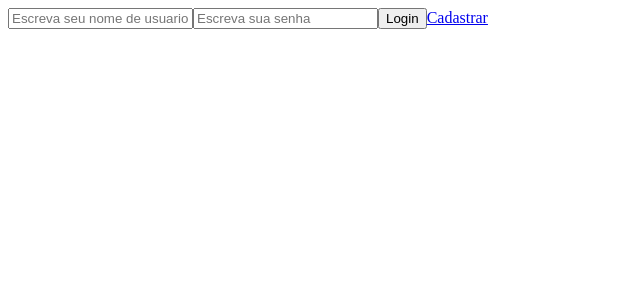
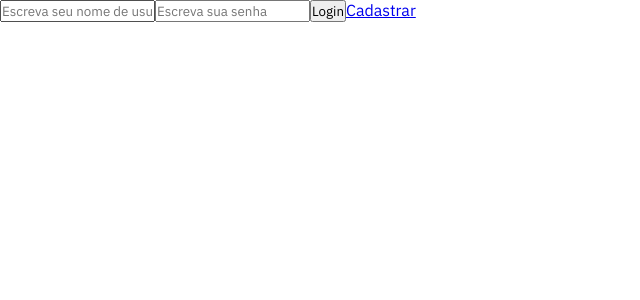
Before and after one commit to GusttavoCDN-zz/ng_wallet, a React (Vite) app in the folder frontend/: page /signin in a window 1280 px wide. Shown: the top 300 px of the page, without its empty margins (0-640 px from the left). Built offline with nearby package versions, Linux system fonts and the light colour scheme.

Commit message:
feat(frontend): header component

```diff
--- a/frontend/index.html
+++ b/frontend/index.html
@@ -1,6 +1,12 @@
 <!DOCTYPE html>
 <html lang="en">
   <head>
+    <link rel="preconnect" href="https://fonts.googleapis.com" />
+    <link rel="preconnect" href="https://fonts.gstatic.com" crossorigin />
+    <link
+      href="https://fonts.googleapis.com/css2?family=IBM+Plex+Sans:wght@400;500;700&display=swap"
+      rel="stylesheet"
+    />
     <meta charset="UTF-8" />
     <link rel="icon" type="image/svg+xml" href="/src/favicon.svg" />
     <meta name="viewport" content="width=device-width, initial-scale=1.0" />
--- a/frontend/package.json
+++ b/frontend/package.json
@@ -36,6 +36,7 @@
     "eslint-plugin-react-hooks": "^4.6.0",
     "prettier": "^2.7.1",
     "typescript": "^4.8.2",
+    "typescript-styled-plugin": "^0.18.2",
     "vite": "^3.0.9"
   }
 }
--- /dev/null
+++ b/frontend/src/@types/User.ts
@@ -0,0 +1,6 @@
+export type User = {
+  id: number;
+  username: string;
+  account: string;
+  token: string;
+};
--- a/frontend/src/@types/index.ts
+++ b/frontend/src/@types/index.ts
@@ -1 +1,2 @@
 export * from './UserCredentials';
+export * from './User';
--- a/frontend/src/App.tsx
+++ b/frontend/src/App.tsx
@@ -2,13 +2,17 @@ import { Route, Routes } from 'react-router-dom';
 import { Dashboard } from './pages/Dashboard';
 import { SignIn } from './pages/SignIn';
 import { SignUp } from './pages/SignUp';
+import { GlobalStyle } from './styles/global';
 
 export function App() {
   return (
-    <Routes>
-      <Route path="/signin" element={<SignIn />} />
-      <Route path="/signup" element={<SignUp />} />
-      <Route path="dashboard" element={<Dashboard />} />
-    </Routes>
+    <>
+      <GlobalStyle />
+      <Routes>
+        <Route path="/signin" element={<SignIn />} />
+        <Route path="/signup" element={<SignUp />} />
+        <Route path="dashboard" element={<Dashboard />} />
+      </Routes>
+    </>
   );
 }
--- /dev/null
+++ b/frontend/src/components/Header/index.tsx
@@ -0,0 +1,15 @@
+import { User } from '../../@types';
+import { useLocalStorage } from '../../hooks/useStorage';
+import { Header as StyledHeader } from './styles';
+
+export function Header() {
+  const [{ username }] = useLocalStorage<User>('user');
+
+  return (
+    <StyledHeader>
+      <h1>NG Wallet</h1>
+      <h2>{username}</h2>
+      <button type="button">Nova Transação</button>
+    </StyledHeader>
+  );
+}
--- /dev/null
+++ b/frontend/src/components/Header/styles.ts
@@ -0,0 +1,21 @@
+import styled from 'styled-components';
+
+export const Header = styled.header`
+  display: flex;
+  align-items: center;
+  justify-content: space-between;
+
+  padding: 1rem 2rem;
+  background-color: #000000;
+  color: #ffffff;
+
+  button {
+    font-size: 1rem;
+    color: #ffffff;
+    background: #000000;
+    border: 1px solid #ffffff;
+    padding: 0 2rem;
+    border-radius: 2rem;
+    height: 3rem;
+  }
+`;
--- a/frontend/src/hooks/useStorage.ts
+++ b/frontend/src/hooks/useStorage.ts
@@ -2,9 +2,10 @@
 /* eslint-disable @typescript-eslint/no-explicit-any */
 import { useCallback, useState, useEffect } from 'react';
 
-function useStorage(key: string, defaultValue: any, storageObject: Storage) {
-  const [value, setValue] = useState(() => {
-    const jsonValue = storageObject.getItem(key);
+type StorageResponse<T> = [T, React.Dispatch<React.SetStateAction<T>>, () => void];
+export function useLocalStorage<T = any>(key: string, defaultValue?: T): StorageResponse<T> {
+  const [value, setValue] = useState<T>(() => {
+    const jsonValue = window.localStorage.getItem(key);
     if (jsonValue != null) return JSON.parse(jsonValue);
 
     if (typeof defaultValue === 'function') {
@@ -14,17 +15,13 @@ function useStorage(key: string, defaultValue: any, storageObject: Storage) {
   });
 
   useEffect(() => {
-    if (value === undefined) return storageObject.removeItem(key);
-    storageObject.setItem(key, JSON.stringify(value));
-  }, [key, value, storageObject]);
+    if (value === undefined) return window.localStorage.removeItem(key);
+    window.localStorage.setItem(key, JSON.stringify(value));
+  }, [key, value]);
 
   const remove = useCallback(() => {
-    storageObject.removeItem(key);
-  }, [key, storageObject]);
+    window.localStorage.removeItem(key);
+  }, [key]);
 
-  return [value, setValue, remove];
+  return [value as T, setValue, remove];
 }
-
-export function useLocalStorage(key: string, defaultValue: any) {
-  return useStorage(key, defaultValue, window.localStorage);
-}
--- a/frontend/src/pages/Dashboard.tsx
+++ b/frontend/src/pages/Dashboard.tsx
@@ -1,3 +1,5 @@
+import { Header } from '../components/Header';
+
 export function Dashboard() {
-  return <div>Dashboard</div>;
+  return <Header />;
 }
--- a/frontend/src/services/signIn.ts
+++ b/frontend/src/services/signIn.ts
@@ -1,8 +1,8 @@
-import { UserCredentials } from '../@types';
+import { User, UserCredentials } from '../@types';
 import { httpRequest } from '../api/config';
 
 export async function signInRequest({ username, password }: UserCredentials) {
   const { data } = await httpRequest.post('/signin', { username, password });
-  localStorage.setItem('user', JSON.stringify(data));
+  localStorage.setItem('user', JSON.stringify(data as User));
   return data;
 }
--- /dev/null
+++ b/frontend/src/styles/global.ts
@@ -0,0 +1,20 @@
+import { createGlobalStyle } from 'styled-components';
+
+const GlobalStyle = createGlobalStyle`
+  * {
+    margin: 0;
+    padding: 0;
+    box-sizing: border-box;
+  }
+
+  body, input, textarea, button {
+    font-family: 'IBM Plex Sans', sans-serif, Arial, Helvetica, sans-serif;
+    font-weight: 400;
+  }
+
+   h1, h2, h3, h4, h5, h6, strong {
+    font-weight: 700;
+  }
+`;
+
+export { GlobalStyle };
```
Also changed, not shown: frontend/tsconfig.json (+18 -3 lines), 1 other file (tests, documents, lock files or other folders).
